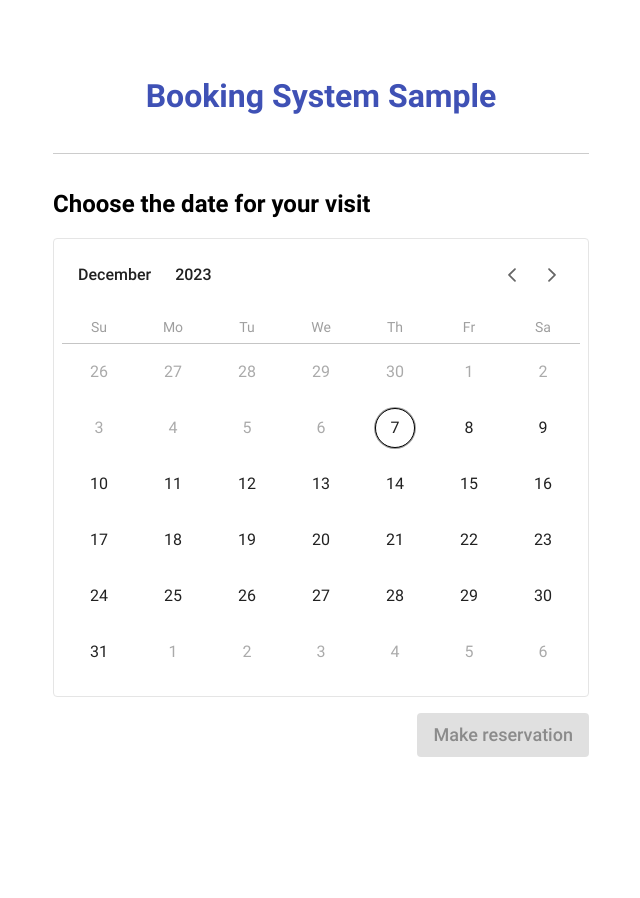
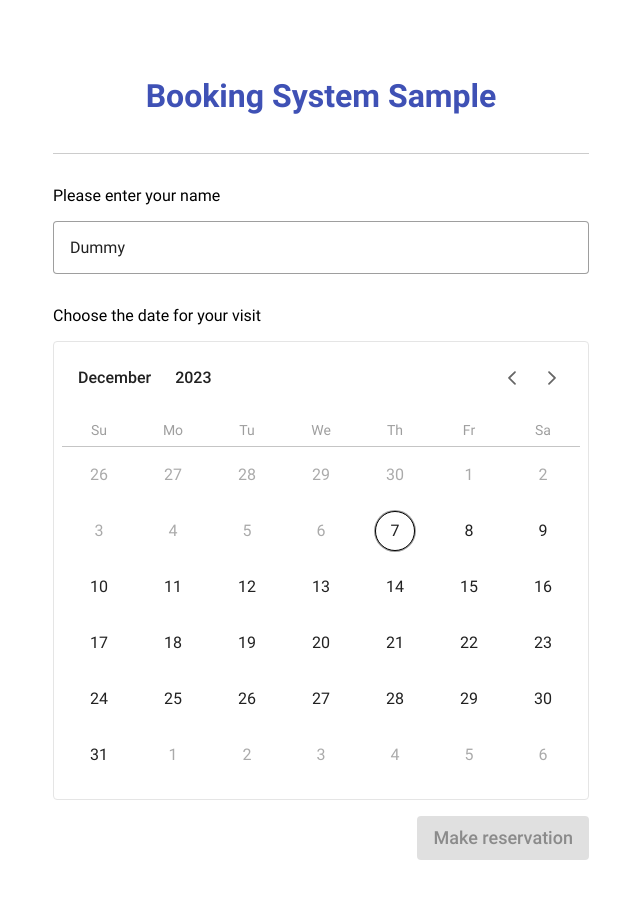
Before and after one commit to matbyg/booking-system, a Vue app: page / in a window 1280 px wide. Shown: the whole page, without its empty margins (319-959 px from the left). Before the commit the page ends 800 px from the top, so only its background shows below. Built offline with nearby package versions, Linux system fonts and the light colour scheme.

Commit message:
Input component imported from VuePrime

```diff
--- a/src/App.vue
+++ b/src/App.vue
@@ -14,13 +14,13 @@ const dummyReservations: Reservation[] = [
     guestName: 'Bertil',
     checkInDate: 'Tue Dec 19 2023 00:00:00 GMT+0100 (Central European Standard Time)',
     checkOutDate: 'Sat Dec 23 2023 00:00:00 GMT+0100 (Central European Standard Time)'
+  },
+  {
+    id: '002',
+    guestName: 'Sven',
+    checkInDate: 'Tue Dec 24 2023 00:00:00 GMT+0100 (Central European Standard Time)',
+    checkOutDate: 'Sat Dec 25 2023 00:00:00 GMT+0100 (Central European Standard Time)'
   }
-  // {
-  //   id: '002',
-  //   guestName: 'Sven',
-  //   checkInDate: 'Tue Dec 24 2023 00:00:00 GMT+0100 (Central European Standard Time)',
-  //   checkOutDate: 'Sat Dec 25 2023 00:00:00 GMT+0100 (Central European Standard Time)'
-  // }
 ]
 
 localStorage.setItem('reservations', JSON.stringify(dummyReservations))
--- a/src/main.ts
+++ b/src/main.ts
@@ -5,6 +5,7 @@ import { createPinia } from 'pinia'
 
 /** PRIME VUE */
 import PrimeVue from 'primevue/config'
+import InputText from 'primevue/inputtext'
 import Button from 'primevue/button'
 import Calendar from 'primevue/calendar'
 
@@ -18,6 +19,7 @@ app.use(router)
 
 /** PRIME VUE */
 app.use(PrimeVue)
+app.component('PrimeInput', InputText)
 app.component('PrimeButton', Button)
 app.component('PrimeCalendar', Calendar)
 
--- a/src/views/BookingView.vue
+++ b/src/views/BookingView.vue
@@ -10,7 +10,7 @@ interface Reservation {
 
 const minDate = ref(new Date())
 const searchDateSpan = ref(null)
-// const guestName = ref('')
+const guestName = ref('Dummy')
 
 const checkInDate = computed<Date | null>(() => {
   if (searchDateSpan.value) return searchDateSpan.value[0]
@@ -23,7 +23,7 @@ const checkOutDate = computed<Date | null>(() => {
 })
 
 const disableSearchButton = computed<boolean>(() => {
-  if (!checkInDate.value || !checkOutDate.value) return true
+  if (!checkInDate.value || !checkOutDate.value || !guestName.value) return true
   return false
 })
 
@@ -33,7 +33,8 @@ function checkDateAvailability(): void {
 
   if (!parsedReservations) return
 
-  parsedReservations.forEach((reservation: Reservation) => {
+  parsedReservations.every((reservation: Reservation) => {
+    console.log(reservation.id)
     const hasCollision =
       checkInDate.value && checkOutDate.value
         ? areDateRangesColliding(
@@ -65,7 +66,13 @@ function areDateRangesColliding(
 
 <template>
   <main>
-    <h2>Choose the date for your visit</h2>
+    <section>
+      <p>Please enter your name</p>
+      <PrimeInput type="text" v-model="guestName" />
+    </section>
+
+    <section>
+      <p>Choose the date for your visit</p>
       <PrimeCalendar v-model="searchDateSpan" inline :minDate="minDate" selectionMode="range" />
 
       <div class="search-button-wrapper">
@@ -77,17 +84,12 @@ function areDateRangesColliding(
           Make reservation
         </PrimeButton>
       </div>
-
-    <!-- <div class="result-list-wrapper">
-      <h2>Tillgängliga rum</h2>
-      {{ checkInDate }}
-      {{ checkOutDate }}
-    </div> -->
+    </section>
   </main>
 </template>
 
 <style scoped>
-main {
+section {
   display: flex;
   flex-direction: column;
   justify-content: center;
```
Lines whose indentation alone changed are shown as unchanged.
